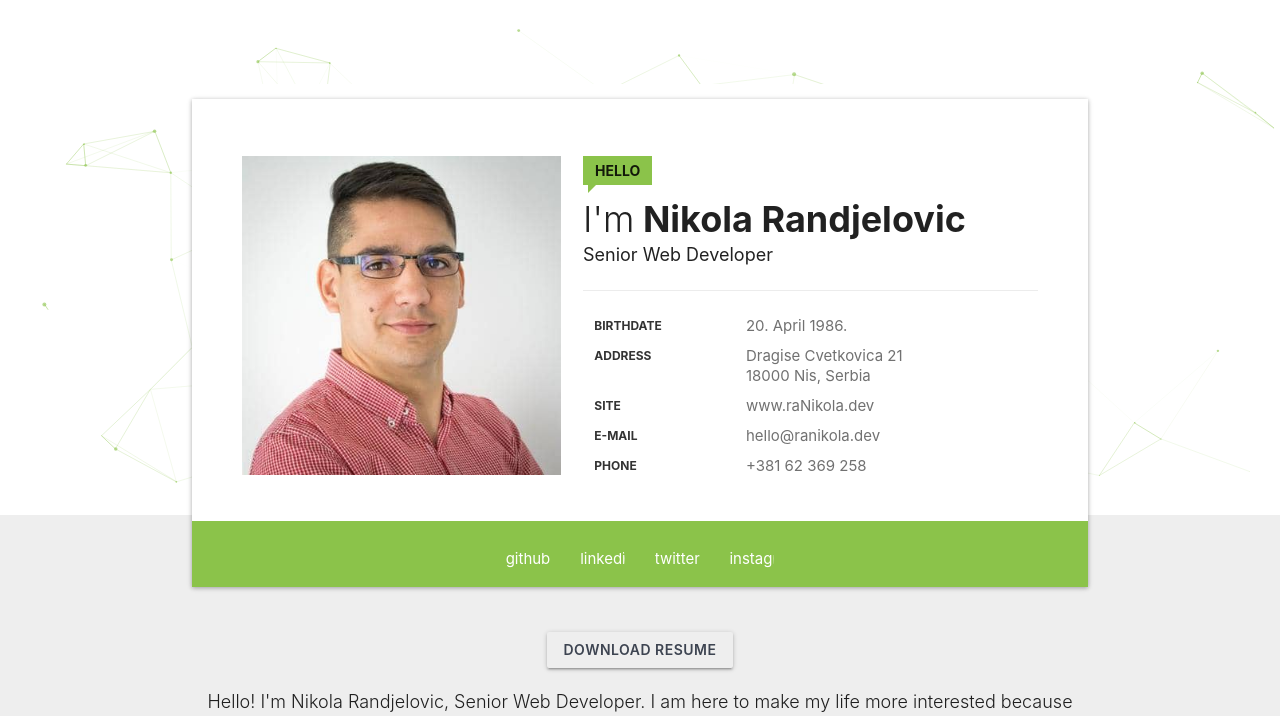
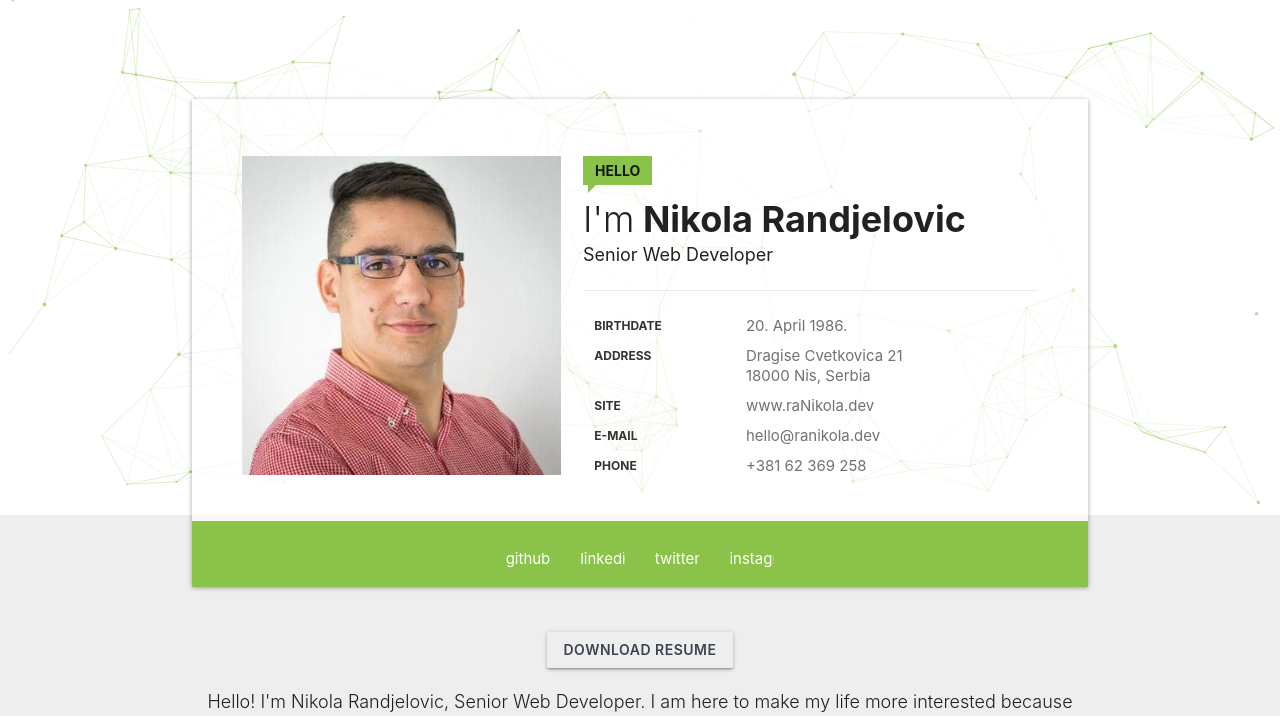
Before and after one commit to raNikola/ranikola.github.io, a PHP site: page / in a window 1280 px wide. Shown: the top 716 px of the page. Run offline with PHP 8.4, Linux system fonts and the light colour scheme; some libraries are stand-ins or nearby versions.

Commit message:
fix style for header
Took 26 minutes

```diff
--- a/assets/css/main_style.css
+++ b/assets/css/main_style.css
@@ -11,14 +11,13 @@
   position: relative;
   z-index: 2;
   margin: 0 auto;
-  background-color: #fff;
 }
 .header .about {
   padding-bottom: 0;
 }
 .header .about__box {
   padding: 0;
-  background-color: #fff;
+  background-color: rgba(255, 255, 255, 0.6);
   box-shadow: 0 1px 6px rgba(0, 0, 0, 0.12), 0 1px 4px rgba(0, 0, 0, 0.24);
 }
 .header .about__profile {
--- a/assets/css/main_style.scss
+++ b/assets/css/main_style.scss
@@ -16,7 +16,6 @@
     position: relative;
     z-index: 2;
     margin: 0 auto;
-    background-color: #fff;
   }
 
   .about {
@@ -24,7 +23,7 @@
 
     &__box {
       padding: 0;
-      background-color: #fff;
+      background-color: rgba(255, 255, 255, .6);
       box-shadow: 0 1px 6px rgba(0, 0, 0, .12), 0 1px 4px rgba(0, 0, 0, .24);
     }
 
--- a/assets/particles.json
+++ b/assets/particles.json
@@ -1,7 +1,7 @@
 {
   "particles": {
     "number": {
-      "value": 110,
+      "value": 210,
       "density": {
         "enable": true,
         "value_area": 1000
--- a/index.html
+++ b/index.html
@@ -9,7 +9,7 @@
     <meta name="viewport" content="width=device-width, initial-scale=1.0"/>
     <meta name="keywords" content="HTML, CSS, PHP, LARAVEL, JAVASCRIPT, Developer">
     <meta name="author" content="Nikola Randjelovic">
-    <link rel="manifest" href="./manifest.json">
+    <!--<link rel="manifest" href="./manifest.json">-->
     <meta name="theme-color" content="#317EFB"/>
     <link rel="shortcut icon" href="favicon.ico"/>
     <link rel="apple-touch-icon" href="/favicon.ico">
```
Also changed, not shown: 1 other file.
